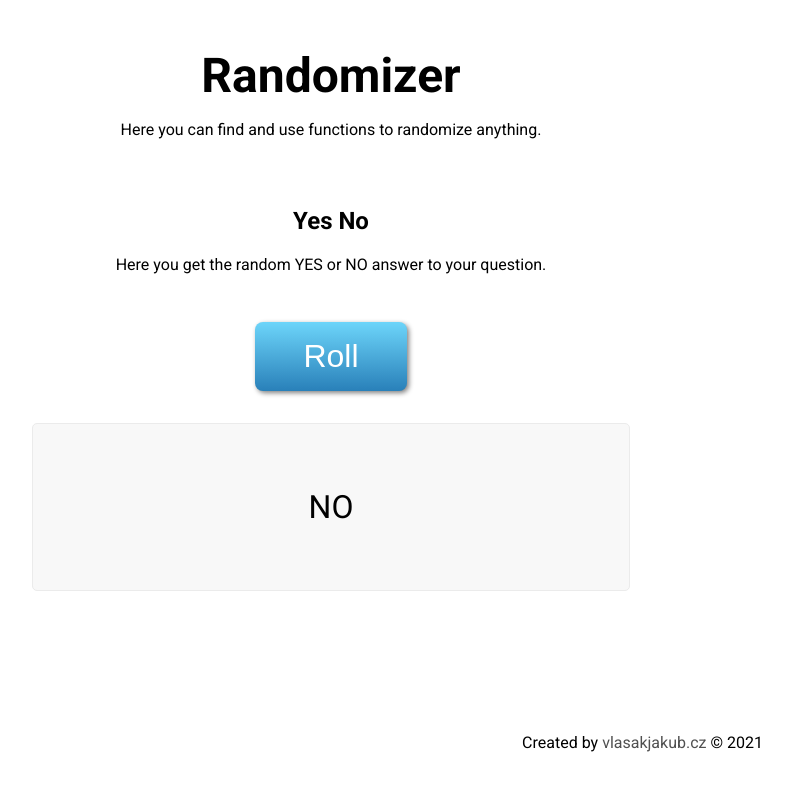
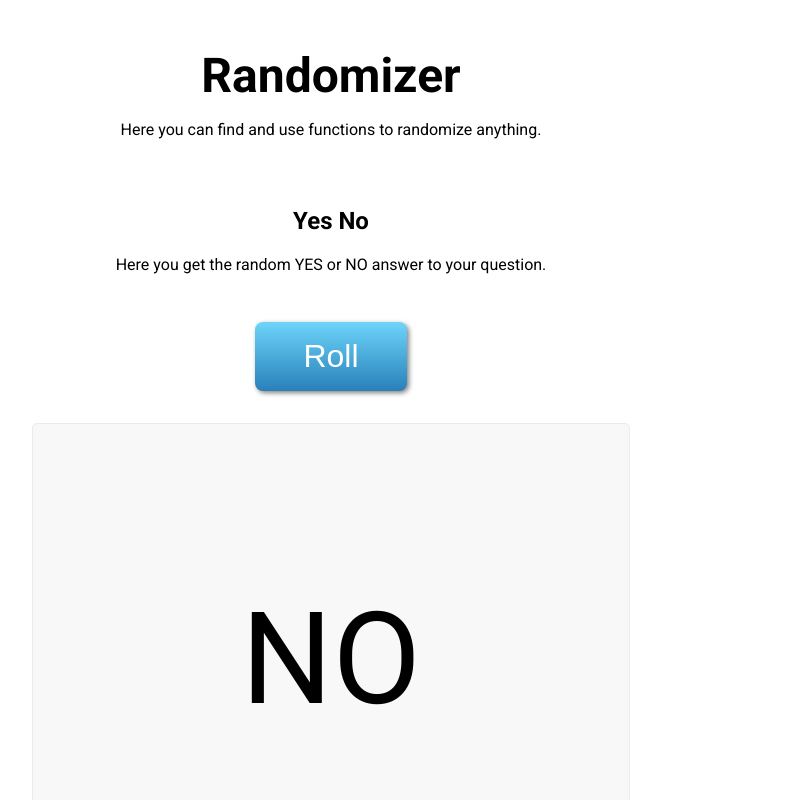
Before and after one commit to Vazzi/ramdomizer, a React (Create React App) app: page /yes-no in a window 1280 px wide. Both pictures are taken after a click on the button "Roll". Shown: the top 800 px of the page, without its empty margins (309-1100 px from the left). Built offline with nearby package versions, Linux system fonts and the light colour scheme.

Commit message:
YesNo result has bigger font

```diff
--- a/src/components/FunctionPages/YesNoPage/YesNoPage.tsx
+++ b/src/components/FunctionPages/YesNoPage/YesNoPage.tsx
@@ -16,7 +16,7 @@ const YesNoPage: React.FC = () => {
     setResult(getRandYesNo);
   };
 
-  const resultEl = result ? <p>{result}</p> : null;
+  const resultEl = result ? <p style={{ fontSize: '4em' }}>{result}</p> : null;
 
   return (
     <BaseFunctionPage
```
